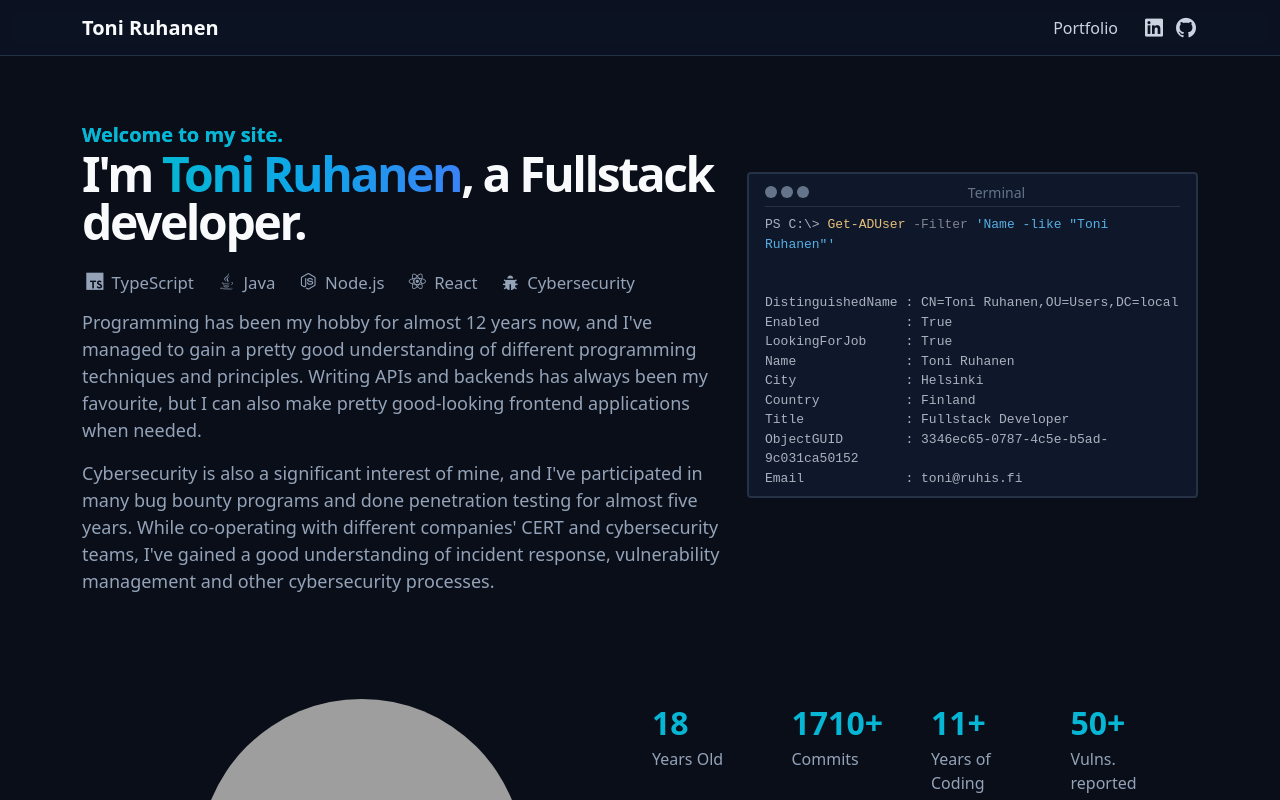
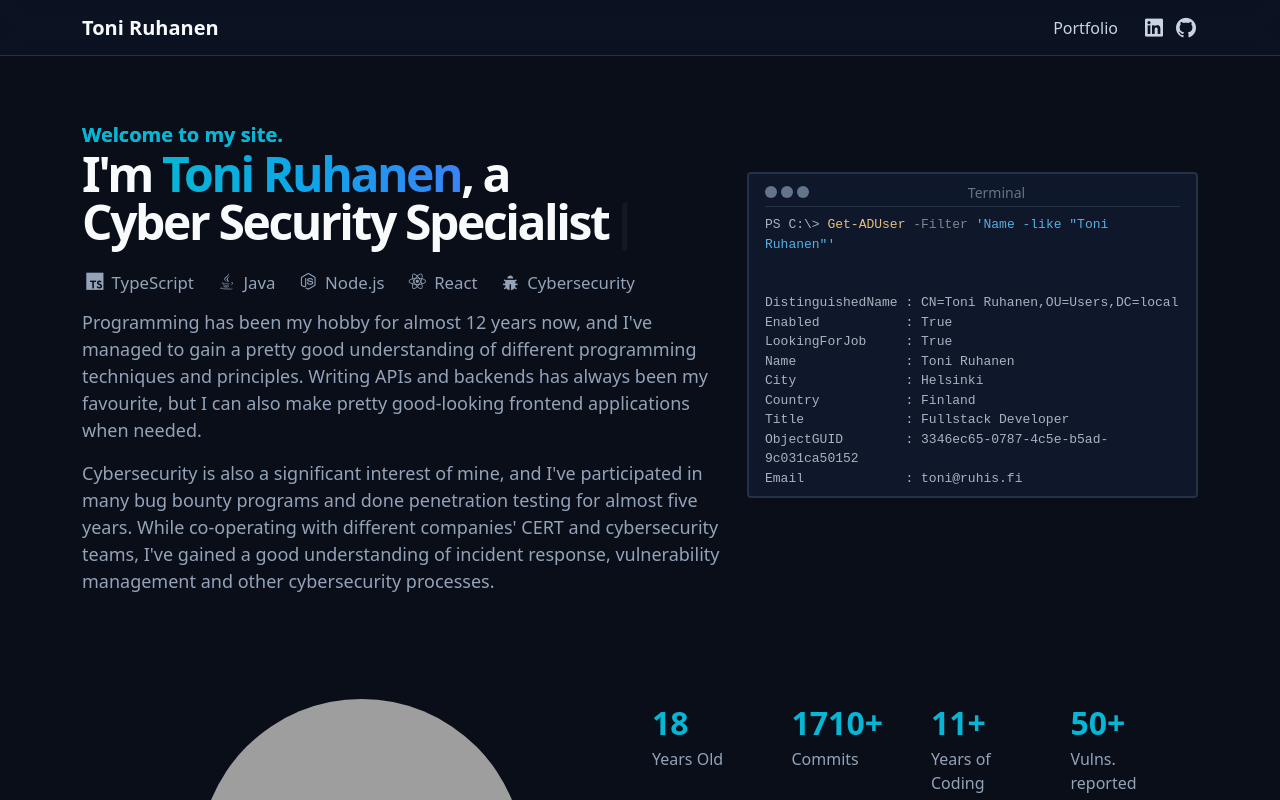
Before and after one commit to Torksi/ruhisfi, a Next.js app: page / in a window 1280 px wide. Shown: the top 800 px of the page. Built offline with nearby package versions, Linux system fonts and the light colour scheme; grey boxes are pictures that could not be loaded; a small style sheet from the web is missing.

Commit message:
Added typewriter effect to jumbotron

```diff
--- a/package.json
+++ b/package.json
@@ -17,6 +17,7 @@
     "next-sitemap": "^3.1.28",
     "react": "^18.2.0",
     "react-dom": "^18.2.0",
+    "react-simple-typewriter": "^4.0.5",
     "react-tabs": "^5.1.0",
     "remixicon": "^2.5.0",
     "sass": "^1.55.0",
--- a/src/components/content/Jumbotron.tsx
+++ b/src/components/content/Jumbotron.tsx
@@ -1,4 +1,5 @@
 import { useEffect, useState } from "react";
+import { Typewriter } from "react-simple-typewriter";
 import codeSnippets from "../../data/codeSnippets";
 import skills from "../../data/skills";
 
@@ -20,7 +21,17 @@ const Jumbotron = () => {
               </div>
               <h1 className="heading-hero">
                 I&apos;m <span className="text-highlight">Toni Ruhanen</span>, a
-                Fullstack developer.
+                <br />
+                <Typewriter
+                  words={[
+                    "Fullstack Developer",
+                    "Cyber Security Specialist",
+                    "System Administrator",
+                    "University Student",
+                  ]}
+                  cursor
+                  loop
+                />
               </h1>
               <div className="skill-badges">
                 {skills.map((skill) => (
```
Also changed, not shown: 1 other file (tests, documents, lock files or other folders).
